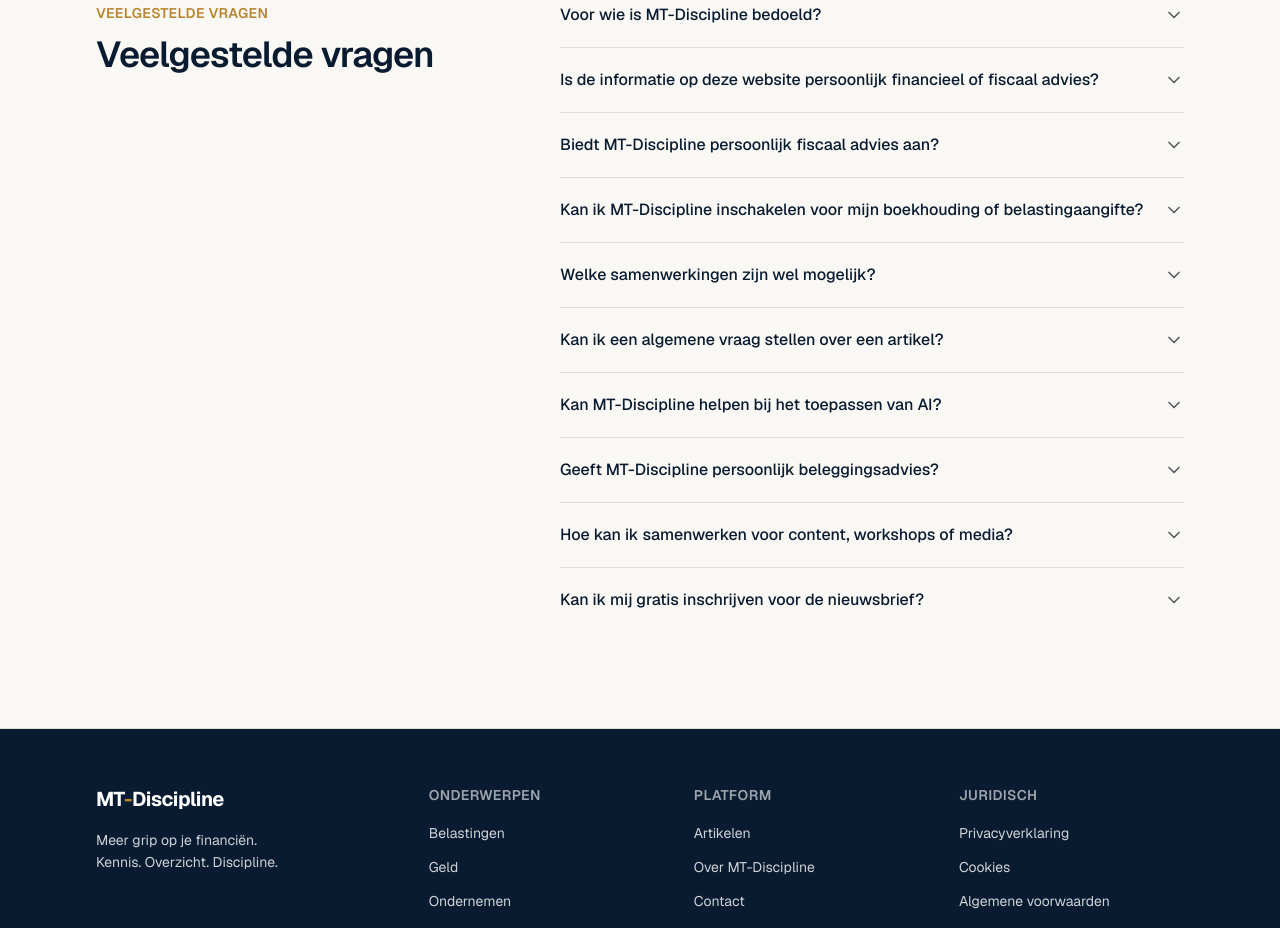
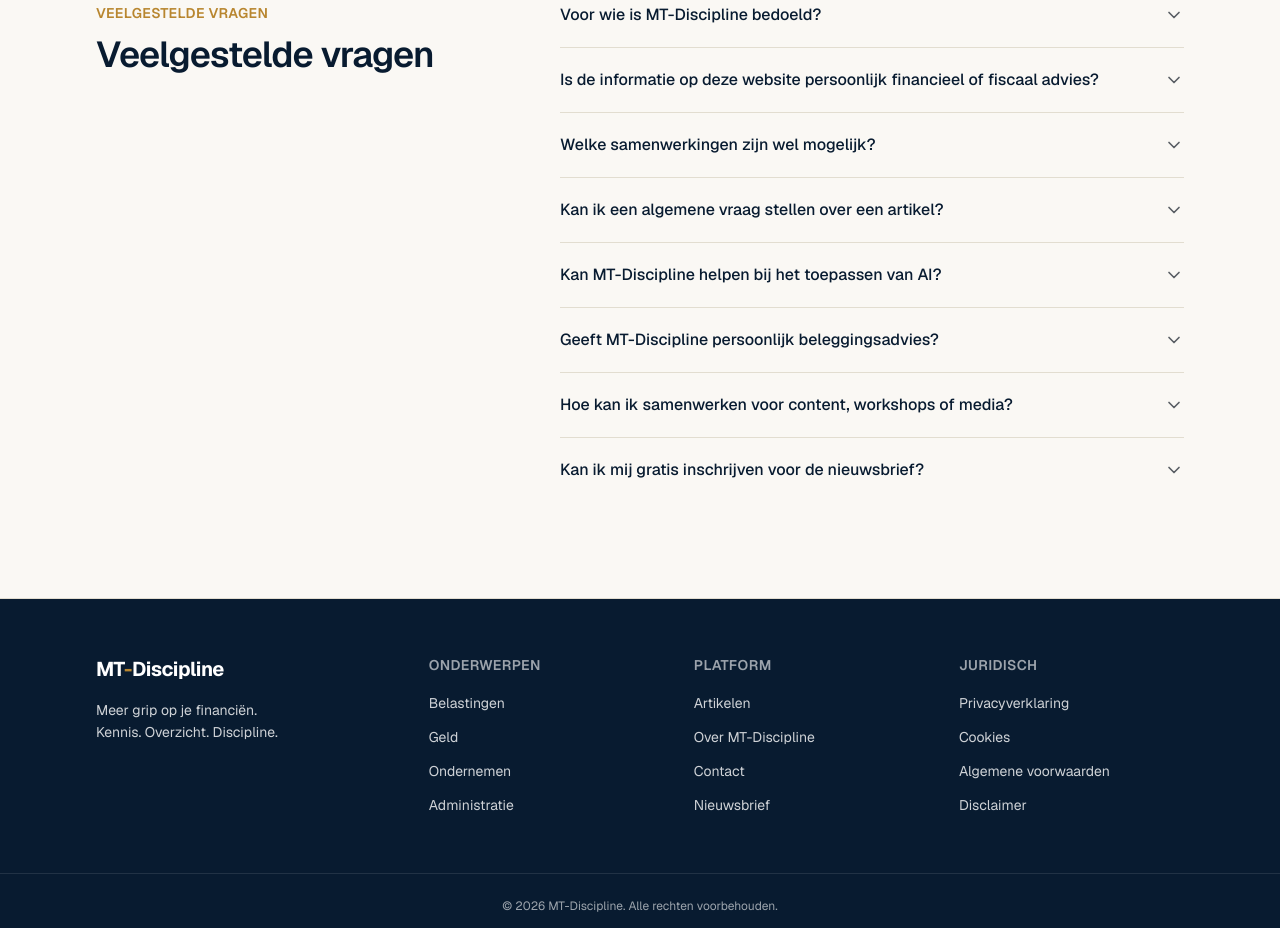
Before and after one commit to meltarrahi/mt-discipline, a Next.js app: page /over-mt-discipline in a window 1280 px wide. Shown: the part 3620-4548 px from the top of the page. Built offline with nearby package versions, Linux system fonts and the light colour scheme.

Commit message:
Delete FAQ entries about personal fiscal services
Removed questions and answers regarding personal fiscal advice and bookkeeping services.

```diff
--- a/src/data/faq.ts
+++ b/src/data/faq.ts
@@ -10,16 +10,6 @@ export const faqItems: FaqItem[] = [
     question: "Is de informatie op deze website persoonlijk financieel of fiscaal advies?",
     answer:
       "Nee. De informatie op MT-Discipline is algemeen en educatief. Persoonlijke omstandigheden kunnen grote invloed hebben op fiscale en financiële gevolgen. Voor een individuele beoordeling is begeleiding door een passende deskundige nodig.",
-  },
-  {
-    question: "Biedt MT-Discipline persoonlijk fiscaal advies aan?",
-    answer:
-      "Nee. MT-Discipline is een kennis- en contentplatform. Fiscale werkzaamheden worden uitsluitend verricht vanuit een regulier dienstverband, niet via MT-Discipline. Via MT-Discipline wordt geen zelfstandig fiscaal advies aangeboden.",
-  },
-  {
-    question: "Kan ik MT-Discipline inschakelen voor mijn boekhouding of belastingaangifte?",
-    answer:
-      "Nee. Via MT-Discipline worden geen boekhoudkundige, administratieve of fiscale diensten voor individuele klanten aangeboden.",
   },
   {
     question: "Welke samenwerkingen zijn wel mogelijk?",
```
